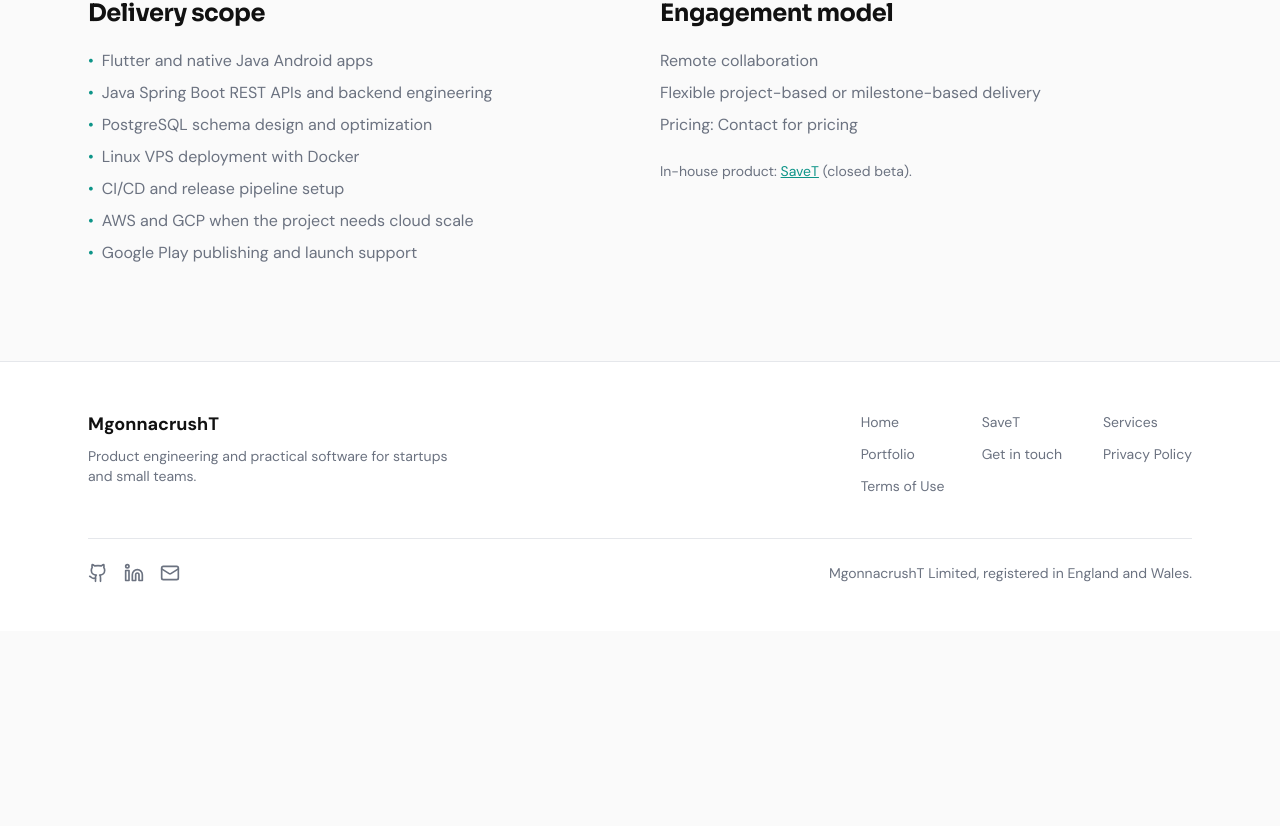
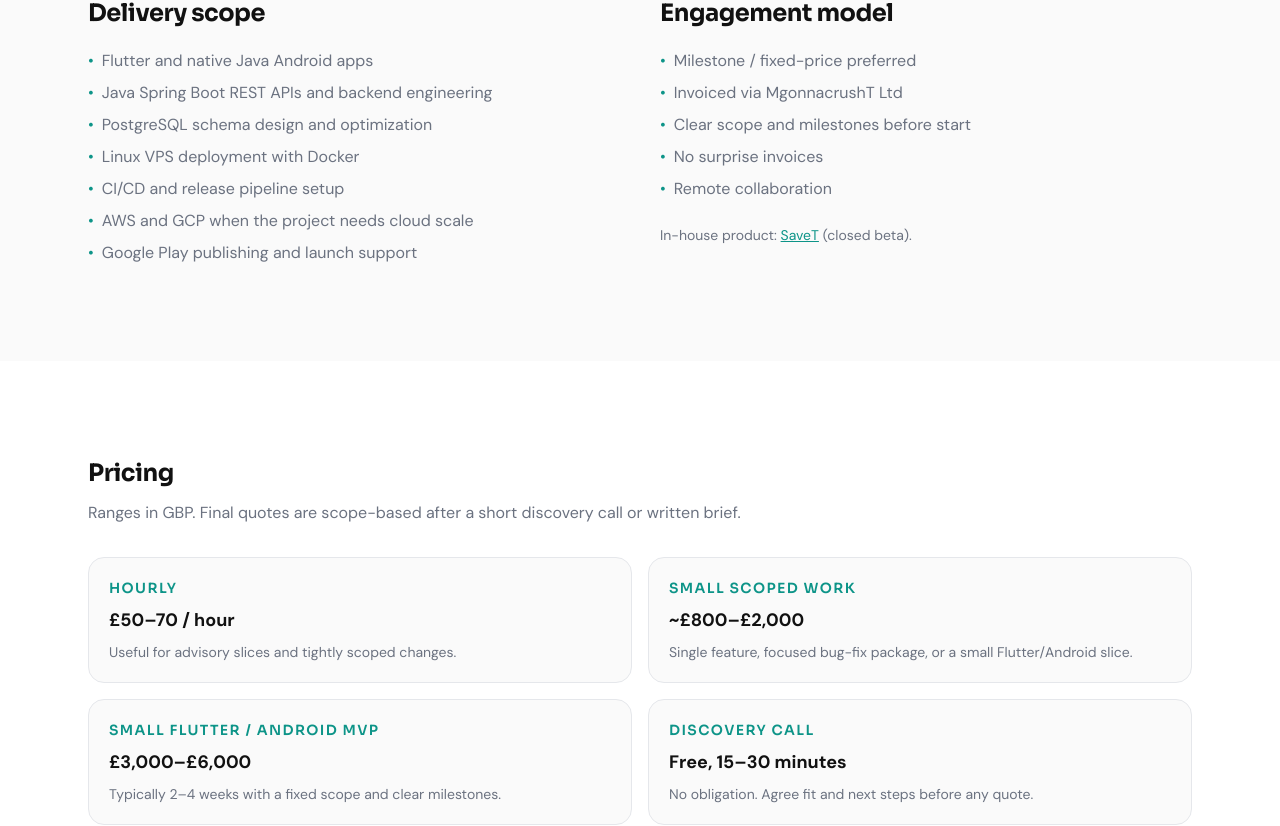
Before and after one commit to mgonnacrusht/mgonnacrusht.github.io, a Next.js app: page /services in a window 1280 px wide. Shown: the part 1688-2514 px from the top of the page. Before the commit the page ends 2319 px from the top, so only its background shows below. Built offline with nearby package versions, Linux system fonts and the light colour scheme; no server answers.

Commit message:
Feat: add GBP pricing and Cal.com-gated booking CTAs

```diff
--- a/app/about/page.tsx
+++ b/app/about/page.tsx
@@ -99,8 +99,11 @@
           <p className="mt-8 text-sm text-muted">
             Technical scope includes Flutter and native Java Android apps, Java
             Spring Boot APIs, PostgreSQL, Linux VPS deployment with Docker,
-            CI/CD, and Google Play publishing. Availability: Remote. Pricing:
-            Contact for pricing.
+            CI/CD, and Google Play publishing. Availability: Remote.{" "}
+            <Link href="/services/#pricing" className="text-accent underline">
+              See pricing on Services
+            </Link>
+            .
           </p>
         </Container>
       </Section>
--- a/app/contact/page.tsx
+++ b/app/contact/page.tsx
@@ -3,6 +3,9 @@
 import { Container, PageHero, Section } from "@/components/layout/Section";
 import { ContactForm } from "@/components/contact/ContactForm";
 import { FadeIn } from "@/components/motion/FadeIn";
+import { Button } from "@/components/ui/Button";
+import { siteConfig } from "@/lib/config/site";
+import { contactBlurb } from "@/lib/content/pricing";
 
 export const metadata = buildMetadata({
   title: "Contact",
@@ -31,16 +34,83 @@
 ];
 
 export default function ContactPage() {
+  const calLink = siteConfig.calLink;
+
   return (
     <>
       <PageHero
         title="Get in touch"
-        lead="Product question, partnership idea, or need someone to build your app? Contact MgonnacrushT by email or the form below."
+        lead={
+          calLink
+            ? "Prefer a call? Book below. Prefer email? Use the form."
+            : "Product question, partnership idea, or need someone to build your app? Contact MgonnacrushT by email or the form below."
+        }
       />
 
       <Section className="bg-surface">
-        <Container className="max-w-2xl">
-          <ContactForm />
+        <Container>
+          <div
+            className={
+              calLink
+                ? "grid gap-10 lg:grid-cols-2 lg:items-start"
+                : "mx-auto max-w-2xl"
+            }
+          >
+            {calLink ? (
+              <FadeIn>
+                <article className="rounded-2xl border border-border bg-background p-6 sm:p-8">
+                  <p className="text-sm font-semibold uppercase tracking-widest text-accent">
+                    Book a call
+                  </p>
+                  <h2 className="mt-2 text-xl font-bold">
+                    Free discovery call
+                  </h2>
+                  <p className="mt-3 text-sm leading-relaxed text-muted">
+                    {contactBlurb}
+                  </p>
+                  <p className="mt-3 text-sm text-muted">
+                    15–30 minutes. No obligation.
+                  </p>
+                  <div className="mt-6">
+                    <Button href={calLink} external>
+                      Book a free discovery call
+                    </Button>
+                  </div>
+                  <p className="mt-4 text-sm text-muted">
+                    See{" "}
+                    <Link href="/services/#pricing" className="text-accent underline">
+                      services pricing
+                    </Link>{" "}
+                    for GBP ranges.
+                  </p>
+                </article>
+              </FadeIn>
+            ) : null}
+
+            <FadeIn delay={calLink ? 0.05 : 0}>
+              <div className={calLink ? "" : undefined}>
+                {calLink ? (
+                  <>
+                    <p className="text-sm font-semibold uppercase tracking-widest text-accent">
+                      Send a message
+                    </p>
+                    <h2 className="mt-2 mb-6 text-xl font-bold">
+                      Written inquiry
+                    </h2>
+                  </>
+                ) : (
+                  <p className="mb-6 text-sm text-muted">
+                    {contactBlurb}{" "}
+                    <Link href="/services/#pricing" className="text-accent underline">
+                      See pricing
+                    </Link>
+                    .
+                  </p>
+                )}
+                <ContactForm />
+              </div>
+            </FadeIn>
+          </div>
         </Container>
       </Section>
 
--- a/app/page.tsx
+++ b/app/page.tsx
@@ -182,6 +182,9 @@
           </p>
           <div className="mt-8 flex flex-wrap justify-center gap-3">
             <Button href="/contact/">Get in touch</Button>
+            <Button href="/services/#pricing" variant="secondary">
+              See pricing
+            </Button>
             <Button
               href={`mailto:${siteConfig.emails.hello}`}
               variant="secondary"
--- a/app/services/page.tsx
+++ b/app/services/page.tsx
@@ -2,6 +2,10 @@
 import { Container, PageHero, Section } from "@/components/layout/Section";
 import { ServiceCardGrid } from "@/components/sections/ServiceCardGrid";
 import { deliveryScope, technicalScope } from "@/lib/content/services";
+import {
+  engagementNotes,
+  pricingBands,
+} from "@/lib/content/pricing";
 import { Button } from "@/components/ui/Button";
 import { siteConfig } from "@/lib/config/site";
 import { FadeIn } from "@/components/motion/FadeIn";
@@ -14,6 +18,8 @@
 });
 
 export default function ServicesPage() {
+  const calLink = siteConfig.calLink;
+
   return (
     <>
       <PageHero
@@ -21,7 +27,15 @@
         title="Product engineering services"
         lead="Remote product engineering for startups and founders: mobile apps, Java backends, Linux VPS deployment, and store release."
       >
-        <Button href={`mailto:${siteConfig.emails.hello}`}>
+        {calLink ? (
+          <Button href={calLink} external>
+            Book a free discovery call
+          </Button>
+        ) : null}
+        <Button
+          href={`mailto:${siteConfig.emails.hello}`}
+          variant={calLink ? "secondary" : "primary"}
+        >
           Email {siteConfig.emails.hello}
         </Button>
         <Button href="/about/" variant="secondary">
@@ -74,9 +88,12 @@
           <FadeIn delay={0.1}>
             <h2 className="text-2xl font-bold">Engagement model</h2>
             <ul className="mt-5 space-y-2 text-muted">
-              <li>Remote collaboration</li>
-              <li>Flexible project-based or milestone-based delivery</li>
-              <li>Pricing: Contact for pricing</li>
+              {engagementNotes.map((item) => (
+                <li key={item} className="flex gap-2">
+                  <span className="text-accent">•</span>
+                  <span>{item}</span>
+                </li>
+              ))}
             </ul>
             <p className="mt-6 text-sm text-muted">
               In-house product:{" "}
@@ -88,6 +105,41 @@
           </FadeIn>
         </Container>
       </Section>
+
+      <Section id="pricing" className="bg-surface">
+        <Container>
+          <FadeIn>
+            <h2 className="text-2xl font-bold">Pricing</h2>
+            <p className="mt-3 max-w-2xl text-muted">
+              Ranges in GBP. Final quotes are scope-based after a short discovery
+              call or written brief.
+            </p>
+          </FadeIn>
+          <div className="mt-8 grid gap-4 sm:grid-cols-2">
+            {pricingBands.map((band, index) => (
+              <FadeIn key={band.label} delay={index * 0.05}>
+                <article className="rounded-2xl border border-border bg-background p-5">
+                  <h3 className="text-sm font-semibold uppercase tracking-widest text-accent">
+                    {band.label}
+                  </h3>
+                  <p className="mt-2 text-lg font-bold">{band.range}</p>
+                  <p className="mt-2 text-sm text-muted">{band.note}</p>
+                </article>
+              </FadeIn>
+            ))}
+          </div>
+          <div className="mt-8 flex flex-wrap gap-3">
+            {calLink ? (
+              <Button href={calLink} external>
+                Book a free discovery call
+              </Button>
+            ) : null}
+            <Button href="/contact/" variant={calLink ? "secondary" : "primary"}>
+              Send a brief
+            </Button>
+          </div>
+        </Container>
+      </Section>
     </>
   );
 }
--- a/lib/config/site.ts
+++ b/lib/config/site.ts
@@ -5,6 +5,7 @@
   domain: "https://mgonnacrusht.co.uk",
   showRoadmap: false,
   playStoreUrl: process.env.NEXT_PUBLIC_PLAY_STORE_URL ?? "",
+  calLink: process.env.NEXT_PUBLIC_CAL_LINK ?? "",
   formspreeFormId:
     process.env.NEXT_PUBLIC_FORMSPREE_FORM_ID ?? "mwvdyvkr",
   formspreeEndpoint: "https://formspree.io/f/mwvdyvkr",
--- /dev/null
+++ b/lib/content/pricing.ts
@@ -0,0 +1,39 @@
+export type PricingBand = {
+  label: string;
+  range: string;
+  note: string;
+};
+
+export const pricingBands: PricingBand[] = [
+  {
+    label: "Hourly",
+    range: "£50–70 / hour",
+    note: "Useful for advisory slices and tightly scoped changes.",
+  },
+  {
+    label: "Small scoped work",
+    range: "~£800–£2,000",
+    note: "Single feature, focused bug-fix package, or a small Flutter/Android slice.",
+  },
+  {
+    label: "Small Flutter / Android MVP",
+    range: "£3,000–£6,000",
+    note: "Typically 2–4 weeks with a fixed scope and clear milestones.",
+  },
+  {
+    label: "Discovery call",
+    range: "Free, 15–30 minutes",
+    note: "No obligation. Agree fit and next steps before any quote.",
+  },
+];
+
+export const engagementNotes = [
+  "Milestone / fixed-price preferred",
+  "Invoiced via MgonnacrushT Ltd",
+  "Clear scope and milestones before start",
+  "No surprise invoices",
+  "Remote collaboration",
+] as const;
+
+export const contactBlurb =
+  "Prefer a call? Book a free discovery slot. Prefer email? Use the form. Quotes are scope-based in GBP.";
```
Also changed, not shown: 1 other file (tests, documents, lock files or other folders).
